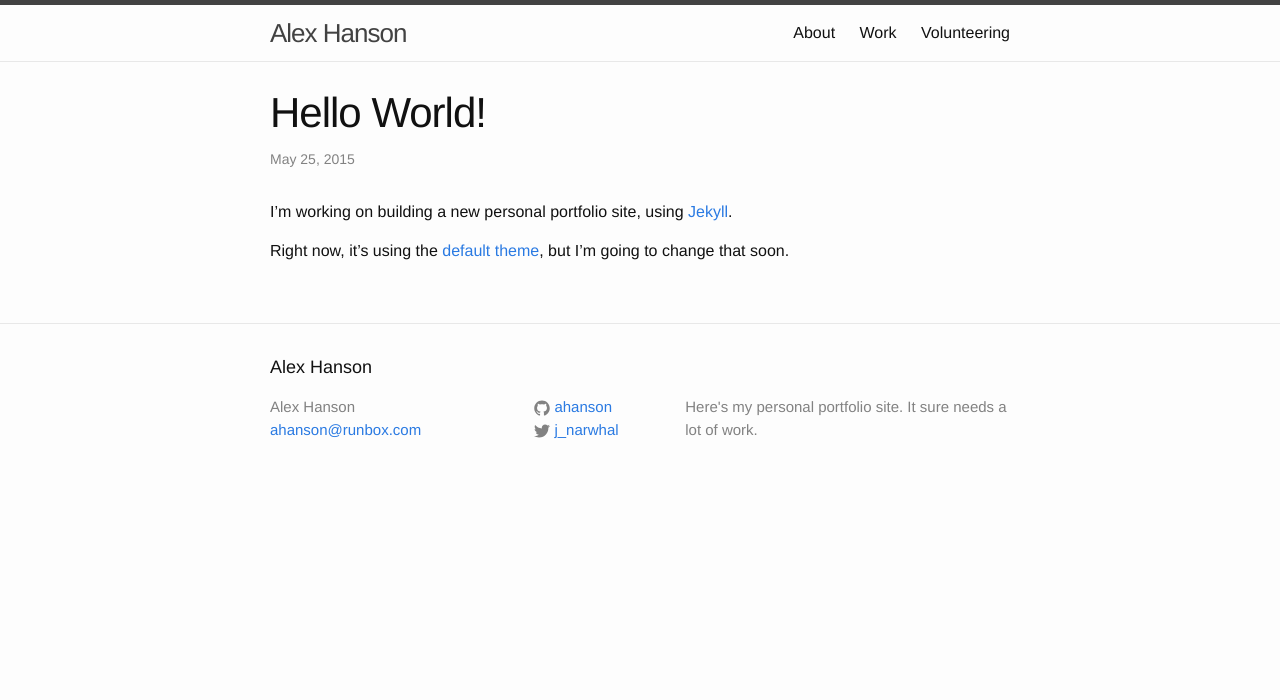
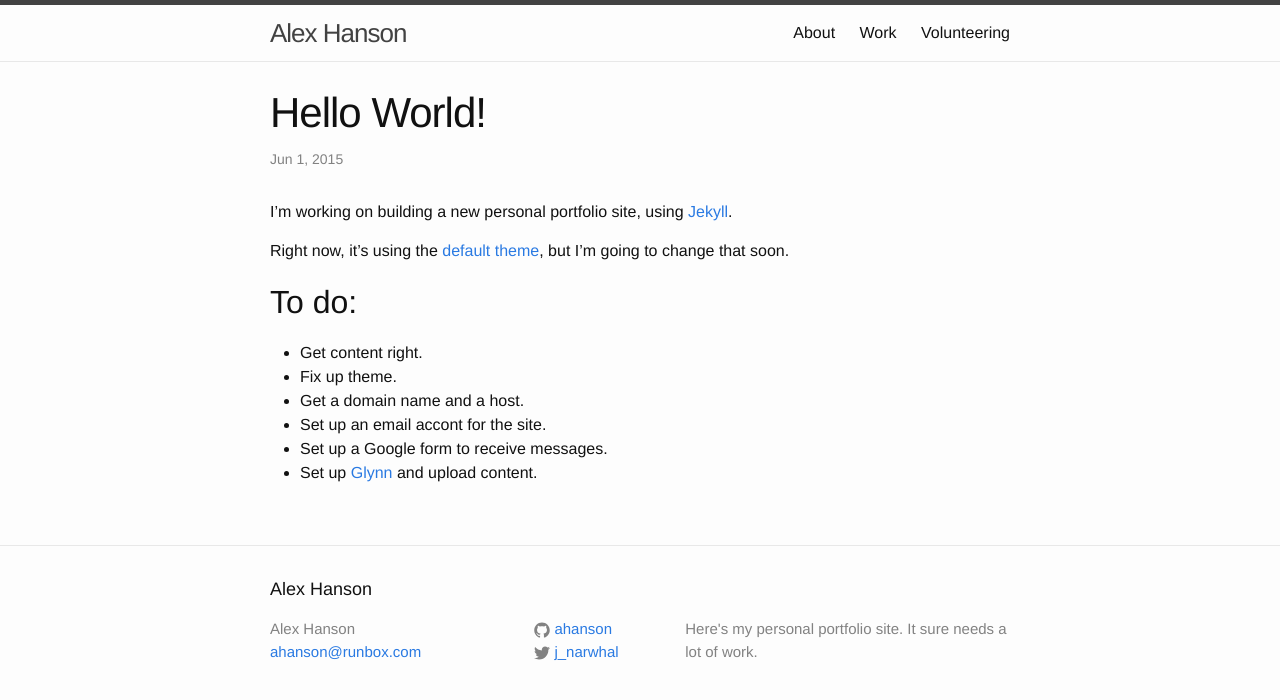
Before and after one commit to ahanson/portfolio-site, a Jekyll site: the page built from _posts/2015-06-01-helloworld.md, in a window 1280 px wide. Shown: the top 700 px of the page. Built offline with Jekyll 4.4.1, drawn with Linux system fonts in a browser that asks for light colours.

Commit message:
Made a to-do list for myself.

```diff
--- a/_posts/2015-06-01-helloworld.md
+++ b/_posts/2015-06-01-helloworld.md
@@ -1,10 +1,18 @@
 ---
 layout: post
 title:  "Hello World!"
-date:   2015-05-25 13:07:52
+date:   2015-06-01 16:00:00
 categories: lame
 ---
 
 I'm working on building a new personal portfolio site, using [Jekyll](http://jekyllrb.com/).
 
 Right now, it's using the [default theme](https://github.com/jglovier/jekyll-new), but I'm going to change that soon.
+
+##To do:
+* Get content right.
+* Fix up theme.
+* Get a domain name and a host.
+* Set up an email accont for the site.
+* Set up a Google form to receive messages.
+* Set up [Glynn](https://github.com/dmathieu/glynn) and upload content.
```
